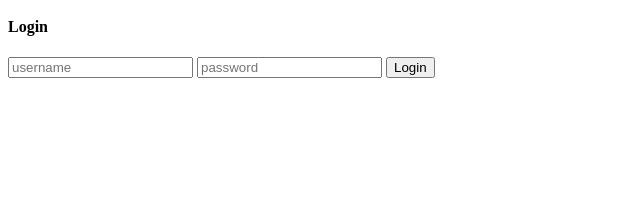
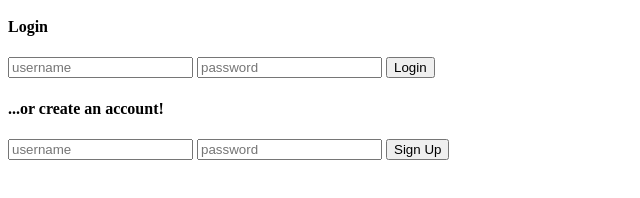
Before and after one commit to ztretterath/cheerup_buttercup, a website: page public/index.html in a window 1280 px wide. Shown: the part 110-308 px from the top of the page, without its empty margins (0-640 px from the left). Drawn offline with nearby package versions, Linux system fonts and the light colour scheme; some packages are replaced by stand-ins of ours.

Commit message:
Add sign up form to home partial

```diff
--- a/public/partials/_home.html
+++ b/public/partials/_home.html
@@ -1,7 +1,17 @@
 <h2>Welcome!</h2>
+
+<!-- LOGIN -->
 <h4>Login</h4>
 <form  ng-submit='rails.login(user)'>
   <input type="text" placeholder="username" ng-model="user.username">
   <input type="password" placeholder="password" ng-model="user.password">
   <button type="submit">Login</button>
 </form>
+
+<!-- SIGN UP -->
+<h4>...or create an account!</h4>
+<form  ng-submit='rails.login(user)'>
+  <input type="text" placeholder="username" ng-model="user.username">
+  <input type="password" placeholder="password" ng-model="user.password">
+  <button type="submit">Sign Up</button>
+</form>
```
